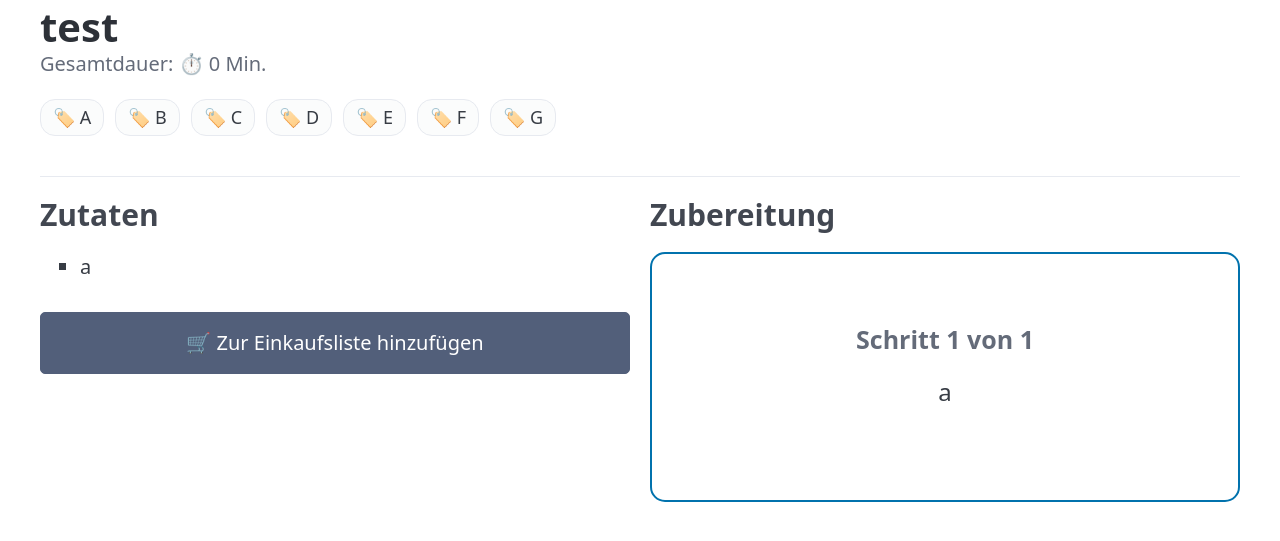
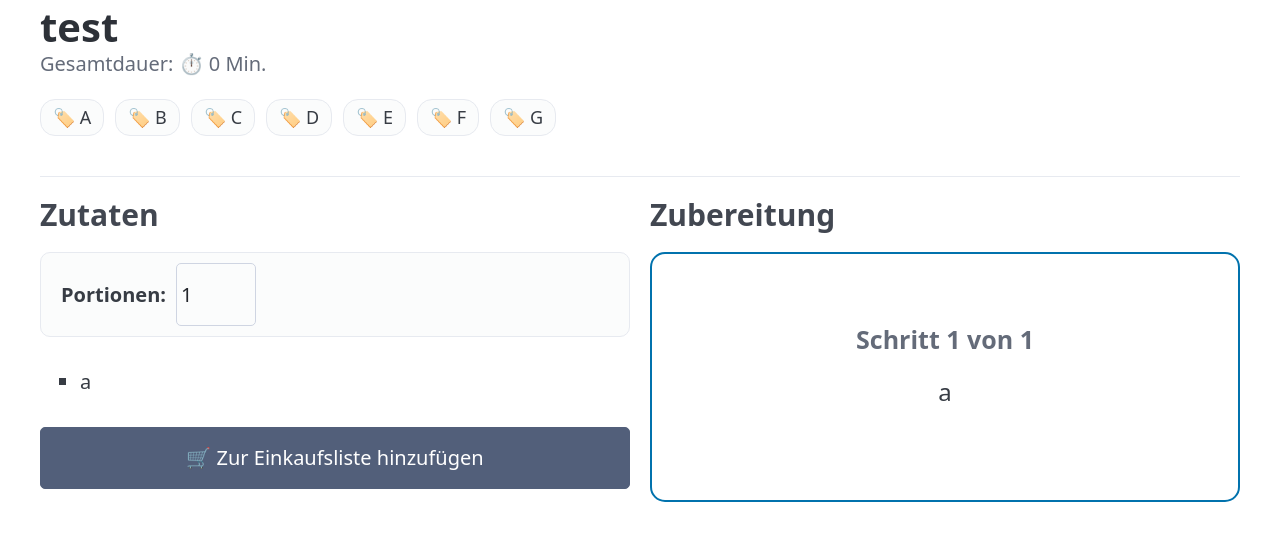
Before and after one commit to LostiBoy73/YourApp, a Flask app: page /rezept/4 in a window 1280 px wide. Shown: the part 86-627 px from the top of the page. Run offline with Flask 3, Linux system fonts and the light colour scheme; data comes from the database, SQL or seed files in the repository; both versions use the stored data as it was after the commit; some libraries are stand-ins or nearby versions.

Commit message:
Dynamischer Portionen-Rechner in der Rezept-Detailansicht integriert
- Neue DB-Spalte 'portionen' per ALTER TABLE in init_db() ergänzt (abwärtskompatibel).
- Backend-Routen für Speichern/Aktualisieren um den neuen Parameter erweitert.
- Formulare (neues_rezept.html, bearbeiten.html) mit Portionen-Eingabefeld ausgestattet.
- Interaktives Portionen-Feld in die Detailansicht über den Zutaten integriert.
- JavaScript-Logik (portionenUmrechnen) geschrieben, die alle Zutaten mit numerischer 'data-grundmenge' in Echtzeit hoch- oder runterskaliert.

```diff
--- a/app.py
+++ b/app.py
@@ -16,6 +16,8 @@ def get_db_connection():
 
 def init_db():
     conn = get_db_connection()
+
+    # 1. Die alte Rezept-Tabelle erstellen
     conn.execute('''
         CREATE TABLE IF NOT EXISTS rezepte (
             id INTEGER PRIMARY KEY AUTOINCREMENT,
@@ -27,7 +29,13 @@ def init_db():
         )
     ''')
 
-    # 2. NEU: Die Tabelle für unsere Einkaufsliste
+    # NEU: Danach (und außerhalb der Anführungszeichen!) die neue Spalte anhängen
+    try:
+        conn.execute('ALTER TABLE rezepte ADD COLUMN portionen INTEGER DEFAULT 1')
+    except sqlite3.OperationalError:
+        pass
+
+    # 2. Die Tabelle für unsere Einkaufsliste
     conn.execute('''
         CREATE TABLE IF NOT EXISTS einkaufsliste (
             id INTEGER PRIMARY KEY AUTOINCREMENT,
@@ -37,6 +45,7 @@ def init_db():
             name TEXT
         )
     ''')
+
     conn.commit()
     conn.close()
 
@@ -128,6 +137,7 @@ def neues_rezept():
 @app.route('/speichern', methods=['POST'])
 def speichern():
     titel = request.form['titel']
+    portionen = request.form.get('portionen', 1)
 
     # Die Liste der Kategorien abfangen
     kategorien = request.form.getlist('kategorie[]')
@@ -175,9 +185,9 @@ def speichern():
 
     conn = get_db_connection()
     conn.execute('''
-        INSERT INTO rezepte (titel, dauer, kategorie, zutaten, anleitung)
-        VALUES (?, ?, ?, ?, ?)
-    ''', (titel, gesamt_dauer, kategorie_text, zutaten_text, anleitung_text))
+        INSERT INTO rezepte (titel, dauer, kategorie, zutaten, anleitung, portionen)
+        VALUES (?, ?, ?, ?, ?, ?)
+    ''', (titel, gesamt_dauer, kategorie_text, zutaten_text, anleitung_text, portionen))
     conn.commit()
     conn.close()
 
@@ -197,6 +207,7 @@ def bearbeiten(id):
 @app.route('/aktualisieren/<int:id>', methods=['POST'])
 def aktualisieren(id):
     titel = request.form['titel']
+    portionen = request.form.get('portionen', 1)
 
     # Die Liste der Kategorien abfangen
     kategorien = request.form.getlist('kategorie[]')
@@ -241,9 +252,9 @@ def aktualisieren(id):
     conn = get_db_connection()
     conn.execute('''
         UPDATE rezepte
-        SET titel = ?, dauer = ?, kategorie = ?, zutaten = ?, anleitung = ?
+        SET titel = ?, dauer = ?, kategorie = ?, zutaten = ?, anleitung = ?, portionen = ?
         WHERE id = ?
-    ''', (titel, gesamt_dauer, kategorie_text, zutaten_text, anleitung_text, id))
+    ''', (titel, gesamt_dauer, kategorie_text, zutaten_text, anleitung_text, portionen, id))
     conn.commit()
     conn.close()
 
--- a/templates/rezept_detail.html
+++ b/templates/rezept_detail.html
@@ -51,13 +51,25 @@
         <div class="grid">
             <div>
                 <h3>Zutaten</h3>
+
+                <div style="display: flex; align-items: center; gap: 10px; margin-bottom: 1.5rem; background: var(--pico-form-element-background-color); padding: 0.5rem 1rem; border-radius: 10px; border: 1px solid var(--pico-muted-border-color);">
+                    <strong style="margin: 0;">Portionen:</strong>
+                    <input type="number" id="portionen-rechner" value="{{ rezept['portionen']|default(1) }}" min="1" style="width: 80px; margin: 0; padding: 0.2rem;" onchange="portionenUmrechnen()">
+                </div>
+
                 <ul>
                     {% if rezept['zutaten'] %}
                         {% for zeile in rezept['zutaten'].split('\n') %}
                             {% if zeile.strip() %}
                                 {% set zutat_daten = zeile.split('|') %}
                                 {% if zutat_daten|length == 3 %}
-                                    <li><strong>{{ zutat_daten[0] }} {{ zutat_daten[1] }}</strong> {{ zutat_daten[2] }}</li>
+                                    <li>
+                                        <strong>
+                                            <span class="zutat-menge" data-grundmenge="{{ zutat_daten[0] }}">{{ zutat_daten[0] }}</span>
+                                            {{ zutat_daten[1] }}
+                                        </strong>
+                                        {{ zutat_daten[2] }}
+                                    </li>
                                 {% else %}
                                     <li>{{ zeile }}</li>
                                 {% endif %}
@@ -153,6 +165,31 @@
             }
         }
 
+        // Die Standard-Portionen aus der Datenbank (oder 1 für alte Rezepte)
+        const standardPortionen = {{ rezept['portionen']|default(1) }};
+
+        function portionenUmrechnen() {
+            const neuePortionen = document.getElementById('portionen-rechner').value;
+            const mengenFelder = document.querySelectorAll('.zutat-menge');
+
+            mengenFelder.forEach(feld => {
+                // Den unsichtbaren Originalwert holen und Kommas zu Punkten machen, damit JS rechnen kann
+                let grundMengeStr = feld.getAttribute('data-grundmenge').replace(',', '.');
+                let grundMenge = parseFloat(grundMengeStr);
+
+                // Prüfen, ob es eine echte Zahl ist (damit Texte wie "etwas" nicht kaputtgehen)
+                if (!isNaN(grundMenge) && standardPortionen > 0) {
+                    let neueMenge = (grundMenge / standardPortionen) * neuePortionen;
+
+                    // Schick runden: Wenn es eine glatte Zahl ist, ohne Komma, sonst 1 Nachkommastelle
+                    let anzeige = Number.isInteger(neueMenge) ? neueMenge : neueMenge.toFixed(1);
+
+                    // Punkt wieder zu Komma machen und anzeigen
+                    feld.innerText = anzeige.toString().replace('.', ',');
+                }
+            });
+        }
+
         // Beim ersten Laden der Seite einmal die Buttons richtig einstellen
         updateButtons();
     </script>
```
Also changed, not shown: templates/bearbeiten.html (+12 -2 lines), templates/neues_rezept.html (+12 -1 lines), rezepte.db.
